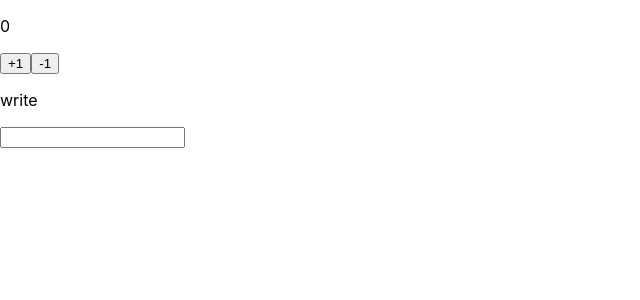
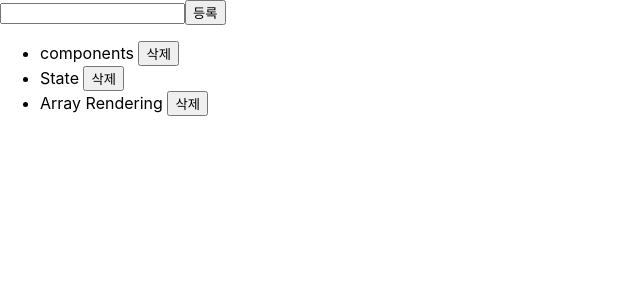
Before and after one commit to Wonnho/20230128_react, a React (Create React App) app in the folder learn-react/: page / in a window 1280 px wide. Shown: the top 300 px of the page, without its empty margins (0-640 px from the left). Built offline with nearby package versions, Linux system fonts and the light colour scheme.

Commit message:
useRef
InputText 개선,useRef,Form tag이용,Remove

```diff
--- a/learn-react/src/App.js
+++ b/learn-react/src/App.js
@@ -1,13 +1,10 @@
 import "./App.css";
-import Counter from "./components/Counter";
 import InputText from "./components/InputText";
-// import Hello from "./components/Hello";
-
+import TodoList from "./components/TodoList";
 function App() {
   return (
     <>
-      <Counter />
-      <InputText />
+      <TodoList />
     </>
   );
 }
--- a/learn-react/src/components/InputText.js
+++ b/learn-react/src/components/InputText.js
@@ -1,15 +1,30 @@
 import { useState } from "react";
 
 function InputText() {
-  const [text, setText] = useState("write");
-  const handleText = (e) => {
-    setText(e.target.value);
+  const [Inputs, setInputs] = useState({
+    name: "",
+    email: "",
+  });
+  const { name, email } = Inputs;
+
+  const handleInputs = (e) => {
+    const { name, value } = e.target;
+    //상태 업데이트할 때에는 기존 객체를 변경해서는 안된다.=>불변성 원칙
+    setInputs({
+      //기존의 inputs 값을 펼치고, 일부분만 수정.
+      ...Inputs,
+      //[e.target.name]: e.target.value,
+      [name]: value,
+    });
   };
 
   return (
     <div>
-      <p>{text}</p>
-      <input type="text" onChange={handleText} />
+      <p>
+        {name}({email})
+      </p>
+      <input type="text" onChange={handleInputs} name="name" />
+      <input type="text" onChange={handleInputs} name="email" />
     </div>
   );
 }
--- /dev/null
+++ b/learn-react/src/components/TodoList.js
@@ -0,0 +1,77 @@
+import { useState } from "react";
+import { useRef } from "react";
+const todoList = [
+  { id: 1, text: "components", done: false },
+  { id: 2, text: "State", done: false },
+  { id: 3, text: "Array Rendering", done: false },
+];
+
+// let result=[
+//     <li>component</li>,
+
+//     <li>State</li>,
+
+//     <li>Array Rendering</li>,
+// ];
+
+let result = todoList.map((todo) => <li>{todo.text}</li>);
+
+function TodoList() {
+  const [todos, setTodos] = useState(todoList);
+  const [input, setInput] = useState("");
+
+  const nextId = useRef(4); //렌더링과 별개로 기억되는 변수
+  const inputRef = useRef();
+
+  const handleInput = (e) => {
+    setInput(e.target.value);
+    // input 상태값+업데이트 함수 만들기
+  };
+  const handleSubmit = (e) => {
+    e.preventDefault();
+    if (input === "") return;
+
+    // console.log(input);
+
+    //기존의 todos 배열을 새로운 배열에 복사하고 마지막에 새로운 요소 추가
+    //=> 기존 배열과 다른 새로운 배열을 만들어서 불변성 유지
+    //setTodos([...todos,{id:4,text:input,done:false}]);
+
+    // alternativel as above,
+    setTodos(todos.concat({ id: nextId.current++, text: input, done: false })); //불변성 유지가 중요
+    setInput("");
+    inputRef.current.focus();
+  };
+
+  const handleRemove = (id) => {
+    if (window.confirm("Remove?"))
+      //선택한 id 가 아닌 요소들만 모으기:filter=>filter도 새로운 배열 반환, 기존배열을 안건들인다.
+      setTodos(todos.filter((todo) => todo.id !== id));
+  };
+
+  return (
+    <div>
+      <form onSubmit={handleSubmit}>
+        <input
+          type="text"
+          onChange={handleInput}
+          value={input}
+          ref={inputRef}
+        />
+
+        <button>등록</button>
+      </form>
+
+      <ul>
+        {todos.map((todo) => (
+          <li key={todo.id}>
+            {todo.text}{" "}
+            <button onClick={() => handleRemove(todo.id)}>삭제</button>
+          </li>
+        ))}
+      </ul>
+    </div>
+  );
+}
+
+export default TodoList;
--- a/learn-react/src/index.js
+++ b/learn-react/src/index.js
@@ -1,17 +1,7 @@
-import React from 'react';
-import ReactDOM from 'react-dom/client';
-import './index.css';
-import App from './App';
-import reportWebVitals from './reportWebVitals';
+import React from "react";
+import ReactDOM from "react-dom/client";
+import "./index.css";
+import App from "./App";
 
-const root = ReactDOM.createRoot(document.getElementById('root'));
-root.render(
-  <React.StrictMode>
-    <App />
-  </React.StrictMode>
-);
-
-// If you want to start measuring performance in your app, pass a function
-// to log results (for example: reportWebVitals(console.log))
-// or send to an analytics endpoint. Learn more: https://bit.ly/CRA-vitals
-reportWebVitals();
+const root = ReactDOM.createRoot(document.getElementById("root"));
+root.render(<App />);
```
